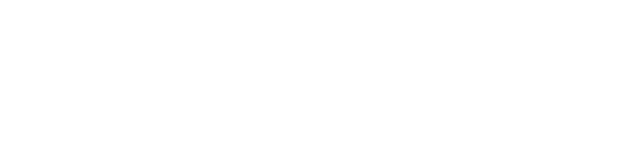
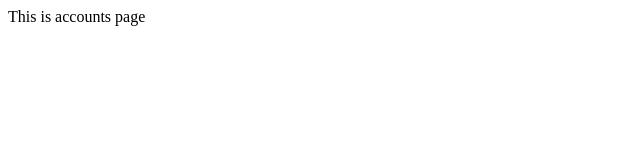
Before and after one commit to Behzad-Farooq/Mini-Project-Teams---Web-Technologies, a plain HTML site: page account.html in a window 1280 px wide. Shown: the whole page, without its empty margins (0-640 px from the left). Drawn offline with Linux system fonts and the light colour scheme.

Commit message:
added accounts page

```diff
--- a/index.html
+++ b/account.html
@@ -6,6 +6,6 @@
     <title>Document</title>
 </head>
 <body>
-
+    This is accounts page
 </body>
 </html>
```
